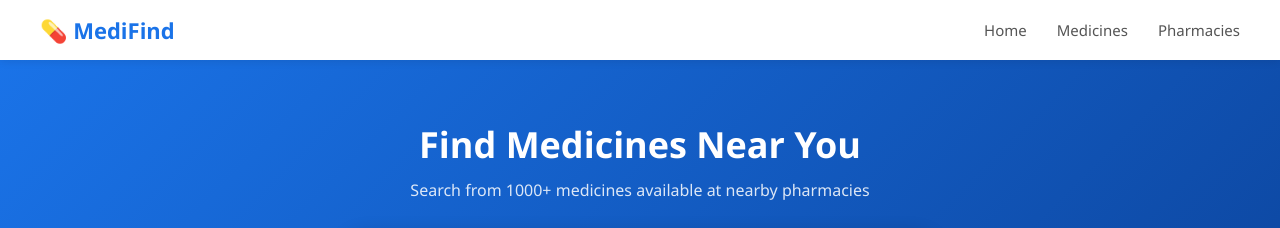
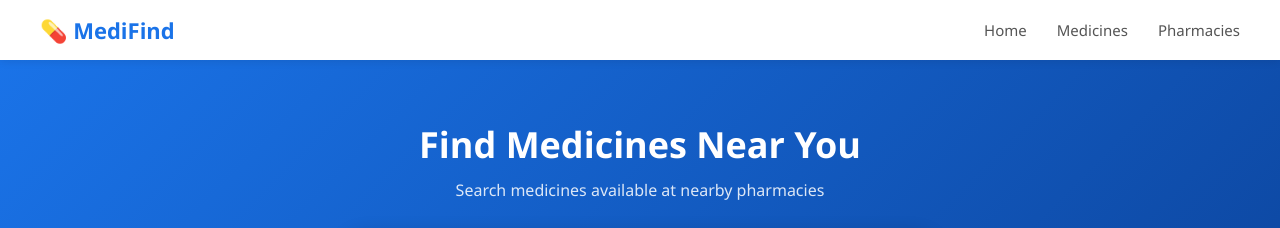
Before and after one commit to Aishwaryahammigi/med-app, a website: page index.html in a window 1280 px wide. Shown: the top 228 px of the page. Drawn offline with nearby package versions, Linux system fonts and the light colour scheme.

Commit message:
medicine update

```diff
--- a/index.html
+++ b/index.html
@@ -21,7 +21,7 @@
   <!-- Hero Section -->
   <div class="hero">
     <h1>Find Medicines Near You</h1>
-    <p>Search from 1000+ medicines available at nearby pharmacies</p>
+    <p>Search medicines available at nearby pharmacies</p>
 
     <div class="search-box">
       <input id="searchInput" placeholder="Search medicine name..." oninput="showSuggestions()" />
```
